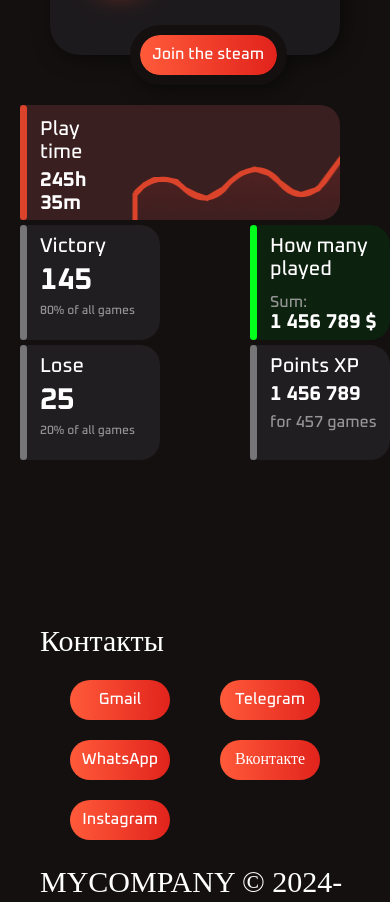
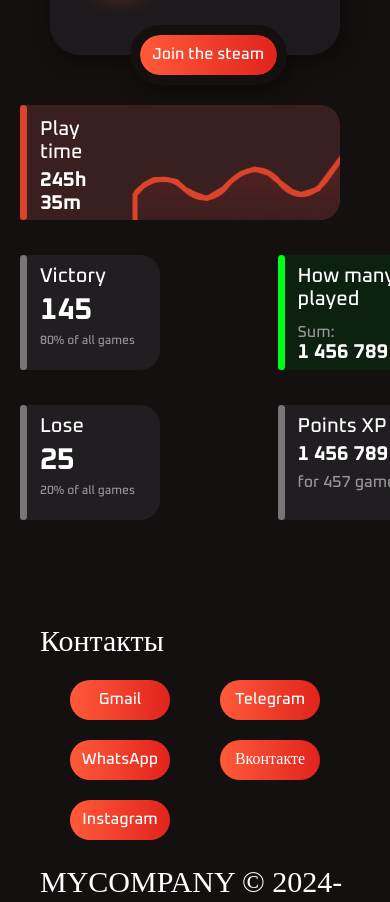
Before and after one commit to DendyLA/gameRun, a React (Vite) app: page / in a window 390 px wide. Shown: the part 2354-3256 px from the top of the page. Built offline with nearby package versions, Linux system fonts and the light colour scheme.

Commit message:
debugging v3

```diff
--- a/src/pages/home/HomePage.scss
+++ b/src/pages/home/HomePage.scss
@@ -57,10 +57,6 @@
 }
 /* Landscape phones and smaller */
 @media (max-width: 480px) {
-    .statistic{
-        width: 100%;
-        grid-column-gap: 80px !important;
-    }
     .title{
         &::after{
             display: none;
--- a/src/pages/home/statistic/Statistic.scss
+++ b/src/pages/home/statistic/Statistic.scss
@@ -303,10 +303,10 @@
 /* Landscape phones and smaller */
 @media (max-width: 480px) {
     .statistic{
-        width: 486px;
+        width: 280px;
         margin: 50px 0;
         height: 400px;
-        gap: 5px;
+        gap: 35px !important;
         &__time{
             grid-area: 1 / 1 / 2 / 5;
             width: 320px;
@@ -320,7 +320,7 @@
         &__earn{
             grid-area: 2 / 3 / 3 / 3;
             width: 140px;
-            margin-left: -40px;
+            margin-left: 30px !important;
             position: relative;
             left: 50px;
             &Sum{
@@ -344,9 +344,8 @@
         &__exp{
             grid-area: 3 / 3 / 4 / 5;
             width: 140px;
-            margin-left: -40px;
+            margin-left: 80px !important;
             position: relative;
-            left: 50px;
             &Sum{
                 font-size: 20px;
             }
```
